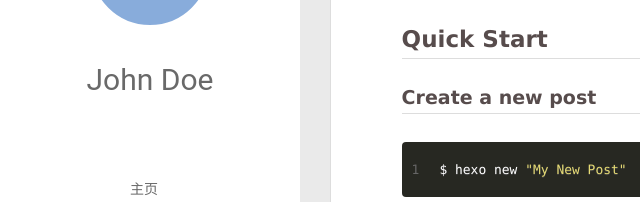
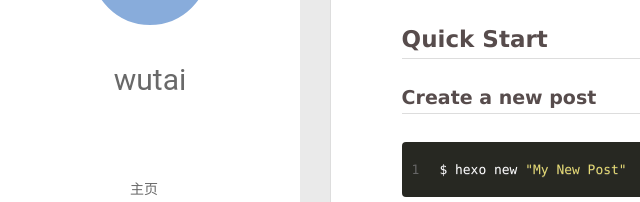
Before and after one commit to wutai01/wutai01.github.io, a plain HTML site: page 2017/01/16/hello-world/index.html in a window 1280 px wide. Shown: the part 210-412 px from the top of the page, 0-640 px from the left. Drawn offline with Linux system fonts and the light colour scheme; no server answers.

Commit message:
Site updated: 2017-01-16 15:06:13

```diff
--- a/2017/01/16/hello-world/index.html
+++ b/2017/01/16/hello-world/index.html
@@ -52,7 +52,7 @@ Quick">
 			<img src="null" class="js-avatar">
 		</a>
 		<hgroup>
-		  <h1 class="header-author"><a href="/">John Doe</a></h1>
+		  <h1 class="header-author"><a href="/">wutai</a></h1>
 		</hgroup>
 
 
@@ -110,7 +110,7 @@ Quick">
 				<img src="null" class="js-avatar">
 			</div>
 			<hgroup>
-			  <h1 class="header-author js-header-author">John Doe</h1>
+			  <h1 class="header-author js-header-author">wutai</h1>
 			</hgroup>
 
 
@@ -295,7 +295,7 @@ Quick">
   <div class="outer">
     <div id="footer-info">
     	<div class="footer-left">
-    		&copy; 2017 John Doe
+    		&copy; 2017 wutai
     	</div>
       	<div class="footer-right">
       		<a href="http://hexo.io/" target="_blank">Hexo</a>  Theme <a href="https://github.com/litten/hexo-theme-yilia" target="_blank">Yilia</a> by Litten
```
Also changed, not shown: archives/2017/01/index.html (+3 -3 lines), archives/2017/index.html (+3 -3 lines), archives/index.html (+3 -3 lines), index.html (+3 -3 lines).
